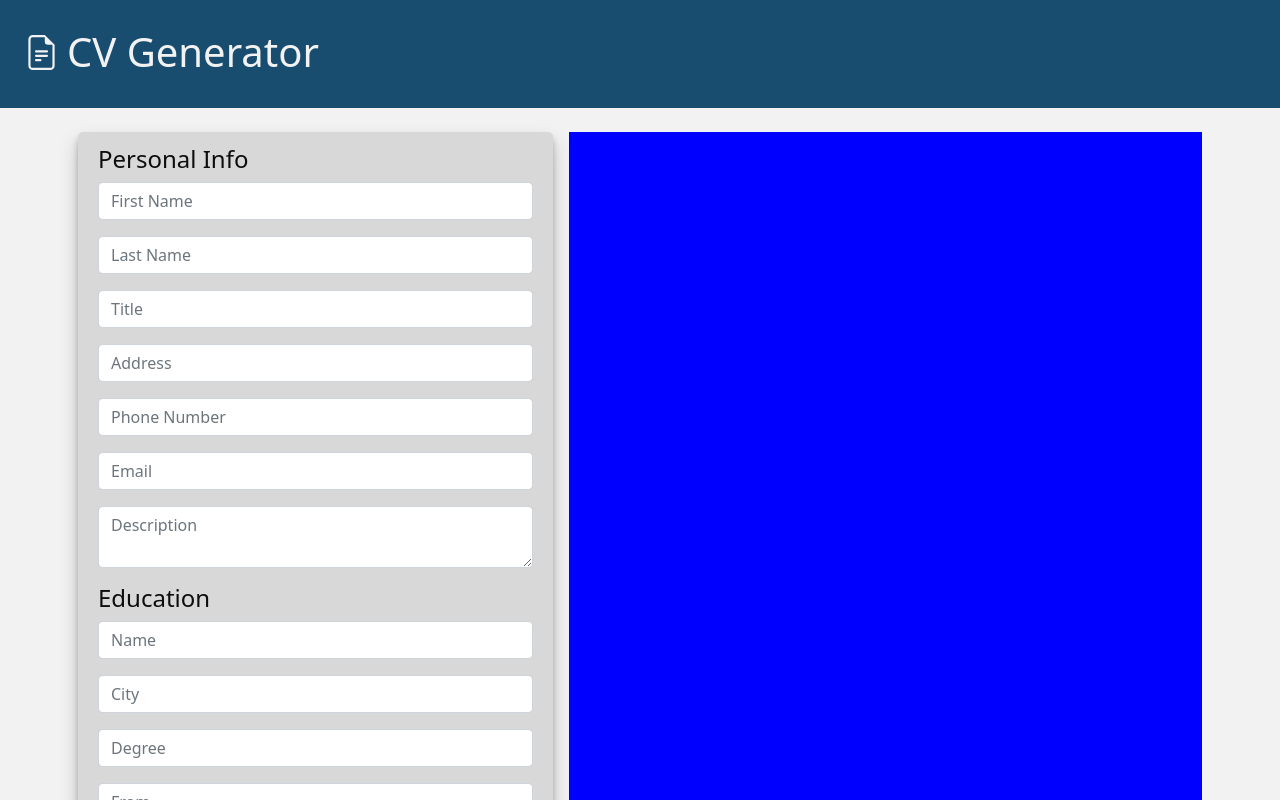
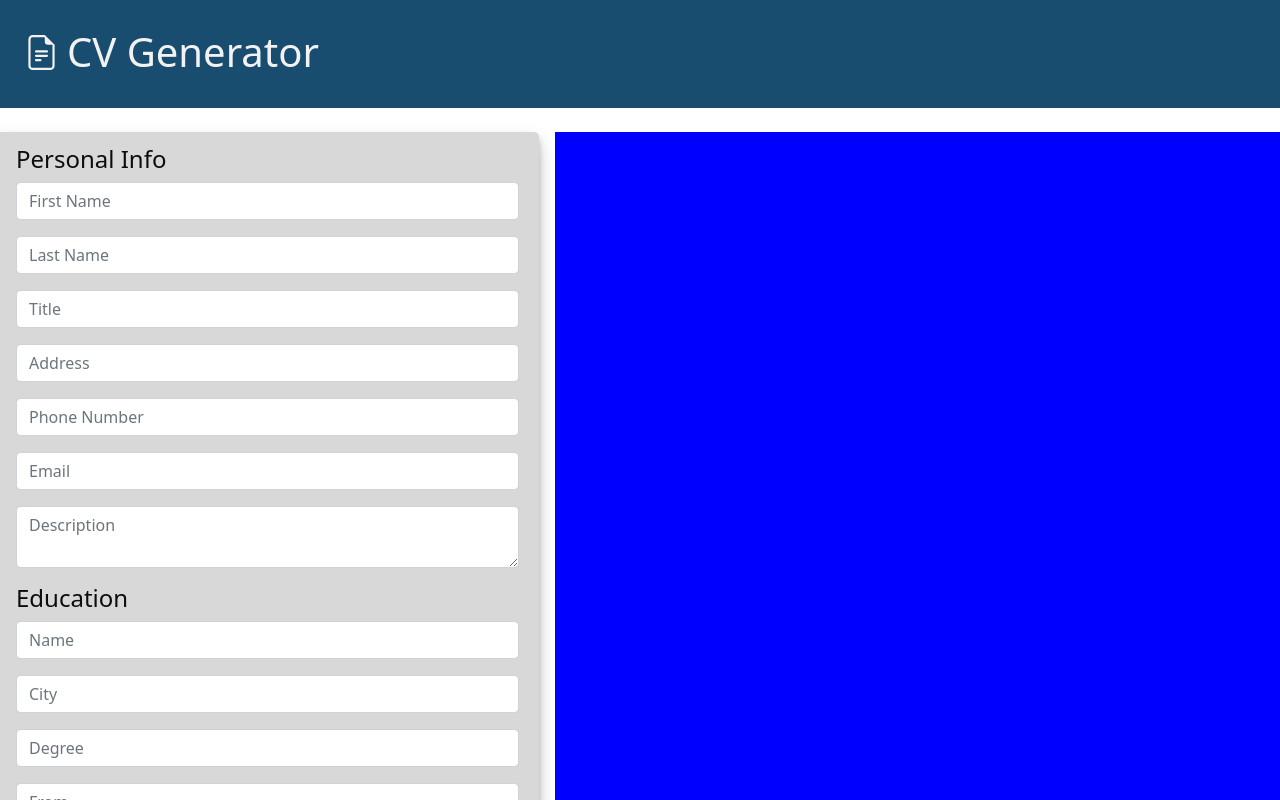
Before and after one commit to AlejandroQR23/cv-generator, a React (Create React App) app: page / in a window 1280 px wide. Shown: the top 800 px of the page. Built offline with nearby package versions, Linux system fonts and the light colour scheme.

Commit message:
columns justified evenly

```diff
--- a/src/App.js
+++ b/src/App.js
@@ -119,10 +119,10 @@ class App extends Component {
     const { personalInfo, education, experience } = this.state;
 
     return (
-      <div className='App bg-light'>
+      <div className='App'>
         <Header></Header>
-        <div className='container pt-4'>
-          <div className='row gx-4'>
+        <div className='pt-4'>
+          <div className='row justify-content-evenly'>
             <FormContainer
               personalInfo={personalInfo}
               education={education}
```
